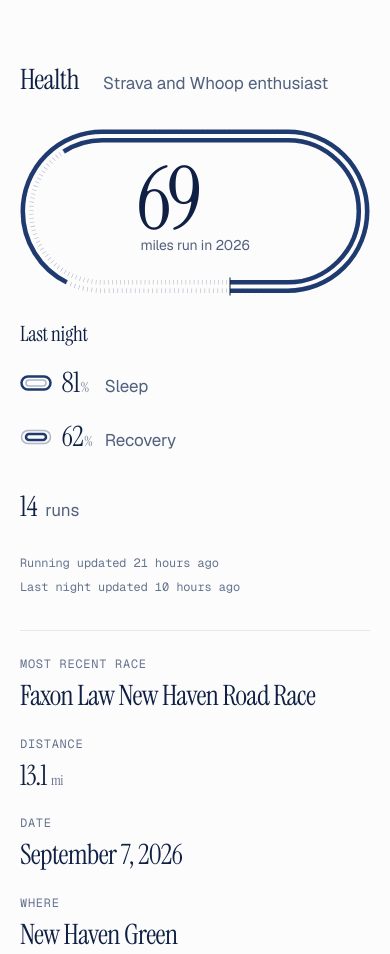
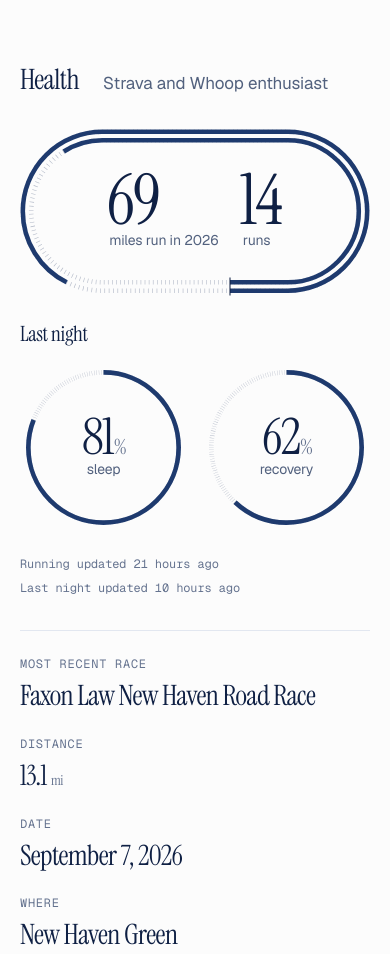
Before and after one commit to zanderjein/zanderjein.github.io, a plain HTML site: page index.html in a window 390 px wide. Shown: the part 4140-5094 px from the top of the page. Drawn offline with Linux system fonts and the light colour scheme.

Commit message:
Health on phones: runs join the miles in the track, scores become two rings
Below tablet width the infield holds the miles and the run count side
by side at one numeral size, and sleep and recovery leave the track for
two rings of their own underneath: the same lane closed into a circle,
run clockwise from the top to its score, figure in the middle. Lanes
and rings each animate when they scroll into view. Tablet and desktop
keep the four figures in the infield.

Co-Authored-By: Claude Fable 5.1 <noreply@anthropic.com>

```diff
--- a/index.html
+++ b/index.html
@@ -138,7 +138,8 @@
     <!-- ================================================== HEALTH
          A running track. Last night's sleep and recovery are two lanes of the oval, each run
          as far round as its score from the start line; the year's miles and runs stand in the
-         infield, and the most recent race is a results row below. -->
+         infield, and the most recent race is a results row below. On phones the two scores
+         become two rings of their own under the track. -->
     <section class="section health" id="health">
       <div class="wrap">
         <div class="health-head">
@@ -157,14 +158,15 @@
           </svg>
           <div class="infield">
             <div class="run-figure" id="card-running"><p class="is-empty">Loading…</p></div>
-            <p class="run-runs runs-infield" id="run-runs"></p>
+            <p class="runs-infield" id="run-runs"></p>
             <div class="laps laps-infield" id="card-sleep"><p class="is-empty">Loading…</p></div>
           </div>
         </div>
 
+        <!-- on phones the scores leave the track and become two rings of their own -->
+        <div class="rings" id="card-sleep-below" data-reveal></div>
+
         <div class="track-foot" data-reveal>
-          <div class="laps laps-below" id="card-sleep-below"></div>
-          <p class="run-runs runs-below" id="run-runs-below"></p>
           <div class="track-stamps">
             <p class="stamp" id="foot-running"></p>
             <p class="stamp" id="foot-sleep"></p>
--- a/main.js
+++ b/main.js
@@ -298,15 +298,11 @@ function renderRunning(data) {
   }
 
   const miles = Number(data.miles).toLocaleString('en-US', { maximumFractionDigits: 0 });
-  // three digits share the width two digits get, so the number never leaves the infield
-  $('track').style.setProperty('--digits', Math.max(2, miles.replace(/\D/g, '').length));
 
   body.innerHTML = `
     <p class="run-miles"><span class="run-num">${miles}</span><span class="run-cap">miles run${data.year ? ' in ' + esc(data.year) : ' this year'}</span></p>`;
-  ['run-runs', 'run-runs-below'].forEach((id) => {
-    const el = $(id);
-    if (el) el.innerHTML = `<b>${esc(data.runs ?? 0)}</b> runs`;
-  });
+  const runs = $('run-runs');
+  if (runs) runs.innerHTML = `<b>${esc(data.runs ?? 0)}</b> runs`;
 
   foot.textContent = `Running ${updatedAgo(data.updated).toLowerCase()}`;
 }
@@ -345,33 +341,45 @@ function renderSleep(data) {
   // in the infield each score is a figure like the miles: numeral over caption, lane glyph in the caption
   const figure = (lane, name, value) => `
     <p class="lap lap-figure"><b>${score(value)}</b><span class="lap-cap">${lapGlyph(lane)}${name} last night</span></p>`;
+  // on phones each score is a ring of its own: the same lane, closed into a circle, run
+  // clockwise from the top, with the figure in the middle
+  const ring = (name, key, value) => `
+    <div class="ring">
+      <svg viewBox="0 0 100 100" aria-hidden="true" focusable="false">
+        <circle class="lane-ticks" pathLength="100" cx="50" cy="50" r="45" transform="rotate(-90 50 50)" />
+        <circle class="lane-fill" pathLength="100" data-score="${key}" cx="50" cy="50" r="45" transform="rotate(-90 50 50)" />
+      </svg>
+      <p class="ring-figure"><b>${score(value)}</b><span class="ring-cap">${name}</span></p>
+    </div>`;
   legends[0].innerHTML = figure(0, 'sleep', data.sleepScore) + figure(1, 'recovery', data.recoveryScore);
   legends[1].innerHTML = `
     <h3 class="lap-title">Last night</h3>
-    ${lap(0, 'Sleep', data.sleepScore)}
-    ${lap(1, 'Recovery', data.recoveryScore)}`;
+    ${ring('sleep', 'sleepScore', data.sleepScore)}
+    ${ring('recovery', 'recoveryScore', data.recoveryScore)}`;
 
-  runLanes(track, data);
+  runLanes(track.closest('.health') || track, data);
   foot.textContent = `Last night ${updatedAgo(data.updated).toLowerCase()}`;
 }
 
-/** Each lane runs from the start line round to its score once the track scrolls into view.
-    pathLength="100" lets the dash offset be the percentage itself. */
-function runLanes(track, data) {
-  const lanes = [...track.querySelectorAll('.lane-fill')];
-  const run = () => lanes.forEach((el) => {
+/** Each lane runs from the start line round to its score once its track or ring scrolls
+    into view. pathLength="100" lets the dash offset be the percentage itself. */
+function runLanes(root, data) {
+  const lanes = [...root.querySelectorAll('.lane-fill')];
+  const run = (el) => {
     const v = Math.max(0, Math.min(100, Number(data[el.dataset.score]) || 0));
     el.style.strokeDashoffset = String(100 - v);
-  });
-  if (REDUCED.matches || !('IntersectionObserver' in window)) { run(); return; }
+  };
+  if (REDUCED.matches || !('IntersectionObserver' in window)) { lanes.forEach(run); return; }
 
-  const io = new IntersectionObserver(([entry]) => {
-    if (!entry.isIntersecting) return;
-    io.disconnect();
-    // one frame at the start line first, so the transition has somewhere to run from
-    requestAnimationFrame(() => requestAnimationFrame(run));
+  const io = new IntersectionObserver((entries) => {
+    entries.forEach((entry) => {
+      if (!entry.isIntersecting) return;
+      io.unobserve(entry.target);
+      // one frame at the start line first, so the transition has somewhere to run from
+      requestAnimationFrame(() => requestAnimationFrame(() => entry.target.querySelectorAll('.lane-fill').forEach(run)));
+    });
   }, { threshold: 0.35 });
-  io.observe(track);
+  new Set(lanes.map((el) => el.closest('.track, .ring'))).forEach((el) => io.observe(el));
 }
 
 /* ---------------------------------------------------------------- library -- */
--- a/styles.css
+++ b/styles.css
@@ -865,37 +865,51 @@ a { color: inherit; }
 .lane-fill[data-lane="1"] { transition-delay: 150ms; }
 .lane-start { stroke: var(--ink); stroke-width: 3; }
 
-/* the infield sits inside the inner lane; its type is sized by the track, not the window */
-.infield { position: absolute; inset: 17% 16%; display: flex; align-items: center; justify-content: center; gap: 6cqw; }
-.run-miles { display: grid; gap: 1.6cqw; }
-.run-num {
+/* the infield sits inside the inner lane; its type is sized by the track, not the window.
+   Every figure in it is a numeral at one size over a small caption. On phones that is the
+   miles and the runs; from a tablet up the two scores join them. */
+.infield {
+  --fig: 20cqw;
+  --cap: max(var(--t-small), 1.9cqw);
+  position: absolute; inset: 17% 12%;
+  display: flex; align-items: center; justify-content: center; gap: 7cqw;
+}
+.run-figure, .runs-infield, .laps-infield { min-width: 0; }
+.run-miles, .runs-infield { display: grid; gap: 1cqw; }
+.run-num, .runs-infield b, .lap-figure b, .ring-figure b {
   font-family: var(--display);
-  /* two digits fill the infield; three share the same width */
-  font-size: calc(25cqw * 2 / var(--digits, 2));
-  line-height: 0.72;
-  letter-spacing: -0.05em;
+  font-weight: 400;
+  font-size: var(--fig);
+  line-height: 0.8;
+  letter-spacing: -0.03em;
   font-variant-numeric: lining-nums;
-  margin-left: -0.05em;
+  color: var(--ink);
+  margin-left: -0.04em;
 }
-.run-cap { font-size: max(var(--t-small), 1.9cqw); line-height: 1.2; letter-spacing: -0.014em; color: var(--ink-muted); }
+.run-cap, .runs-infield, .lap-cap, .ring-cap { font-size: var(--cap); line-height: 1.2; letter-spacing: -0.014em; color: var(--ink-muted); }
+.pct { font-size: 0.42em; color: var(--ink-faint); margin-left: 0.04em; }
 
-/* which lane is which: a figure, a little two-lane glyph, a name */
-.laps { display: none; gap: 0.5rem; }
-.lap-title { font-family: var(--display); font-size: var(--t-lead); letter-spacing: -0.015em; }
-.lap { display: flex; align-items: baseline; gap: 0.6rem; color: var(--ink-muted); }
-.lap b { font-family: var(--display); font-weight: 400; font-size: var(--t-title); letter-spacing: -0.02em; color: var(--ink); min-width: 2.6ch; }
-.lap b .pct { font-size: 0.5em; color: var(--ink-faint); margin-left: 0.08em; }
-.lap-glyph { width: 2rem; height: 1rem; align-self: center; flex: none; }
+/* the two scores as figures in the infield (tablet up), the lane glyph in the caption */
+.laps { display: none; }
+.laps .is-empty { margin: 0; }
+.lap-figure { display: grid; gap: 0.6cqw; flex: 1 1 0; min-width: 0; }
+.lap-cap { display: flex; align-items: center; gap: 0.5cqw; white-space: nowrap; }
+.lap-glyph { width: 2.2cqw; height: 1.1cqw; flex: none; }
 .lap-glyph path { fill: none; stroke: var(--ink-faint); stroke-width: 1.5; opacity: 0.5; }
 .lap-glyph .on { stroke: var(--ink-link); stroke-width: 2.5; opacity: 1; }
-.laps-below { display: grid; }
-.laps .is-empty { margin: 0; }
+
+/* the two scores as rings (phones): the lane closed into a circle, the figure in the middle */
+.rings { margin-top: clamp(1.5rem, 4vw, 2rem); display: grid; grid-template-columns: 1fr 1fr; gap: 0.75rem clamp(1rem, 4vw, 1.5rem); }
+.lap-title { grid-column: 1 / -1; font-family: var(--display); font-size: var(--t-lead); letter-spacing: -0.015em; }
+.ring { --fig: 30cqw; --cap: var(--t-small); position: relative; container-type: inline-size; }
+.ring svg { display: block; width: 100%; height: auto; overflow: visible; }
+.ring .lane-ticks, .ring .lane-fill { stroke-width: 2.8; }
+.ring .lane-fill[data-score="recoveryScore"] { transition-delay: 150ms; }
+.ring-figure { position: absolute; inset: 0; display: grid; place-content: center; justify-items: center; gap: 2.5cqw; text-align: center; }
+.ring-figure b { margin-left: 0; }
+.rings .is-empty { grid-column: 1 / -1; margin: 0; }
 
 .track-foot { margin-top: clamp(1.5rem, 3vw, 2.25rem); display: grid; gap: 1.5rem; }
-.run-runs { color: var(--ink-muted); }
-.run-runs b { font-family: var(--display); font-weight: 400; font-size: var(--t-title); letter-spacing: -0.02em; color: var(--ink); margin-right: 0.15em; }
-/* the run count stands in the middle of the infield from a tablet up; below that it sits under the track */
-.runs-infield { display: none; }
 .track-stamps { display: flex; flex-wrap: wrap; gap: 0.25rem 1.5rem; }
 
 /* the most recent race: one row between two hairlines, each value at title size under a small label */
@@ -917,26 +931,13 @@ a { color: inherit; }
 }
 
 @media (min-width: 48rem) {
-  /* from a tablet up the legend moves into the infield, beside the miles, with the run count between */
-  .infield { justify-content: space-between; }
-  .laps-infield { display: grid; }
-  .laps-below { display: none; }
-  .runs-below { display: none; }
-
-  /* the four figures in the infield share one scale: a numeral at 10cqw over a small caption */
-  .infield { --fig: 10cqw; --cap: max(var(--t-small), 1.8cqw); inset: 17% 11%; gap: 2.5cqw; align-items: center; }
-  .run-figure, .runs-infield, .laps-infield { flex: 1 1 0; min-width: 0; }
-  .run-miles { gap: 0.6cqw; }
-  .run-num { font-size: var(--fig); line-height: 0.8; letter-spacing: -0.03em; margin-left: -0.04em; }
-  .run-cap, .runs-infield, .lap-cap { font-size: var(--cap); line-height: 1.2; letter-spacing: -0.014em; color: var(--ink-muted); }
-  .runs-infield { display: grid; gap: 0.6cqw; }
-  .runs-infield b { font-size: var(--fig); line-height: 0.8; letter-spacing: -0.03em; margin: 0 0 0 -0.04em; }
+  /* from a tablet up the two scores move into the infield with the miles and runs, four
+     figures at one size, and the rings stand down */
+  .infield { --fig: 10cqw; --cap: max(var(--t-small), 1.8cqw); inset: 17% 11%; gap: 2.5cqw; justify-content: space-between; }
+  .run-figure, .runs-infield, .laps-infield { flex: 1 1 0; }
+  .run-miles, .runs-infield { gap: 0.6cqw; }
   .laps-infield { display: flex; gap: 2.5cqw; flex: 2.3 1 0; }
-  .lap-figure { display: grid; gap: 0.6cqw; flex: 1 1 0; min-width: 0; }
-  .lap-figure b { font-size: var(--fig); line-height: 0.8; letter-spacing: -0.03em; min-width: 0; margin-left: -0.04em; }
-  .lap-figure b .pct { font-size: 0.42em; margin-left: 0.04em; }
-  .lap-cap { display: flex; align-items: center; gap: 0.5cqw; white-space: nowrap; }
-  .lap-cap .lap-glyph { width: 2.2cqw; height: 1.1cqw; }
+  .rings { display: none; }
   .track-foot { grid-template-columns: minmax(0, 1fr) auto; align-items: baseline; }
   .track-stamps { grid-column: 2; flex-direction: column; gap: 0.35rem; text-align: right; }
 }
```
